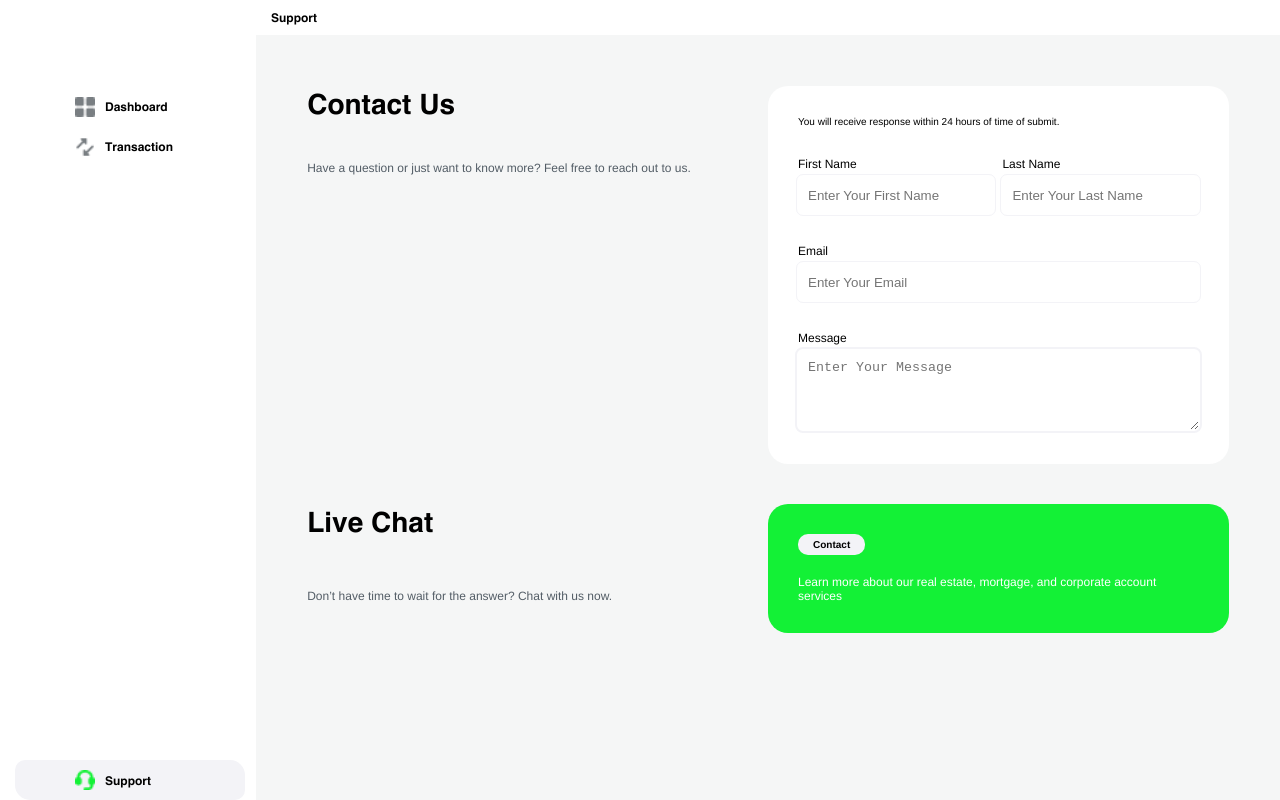
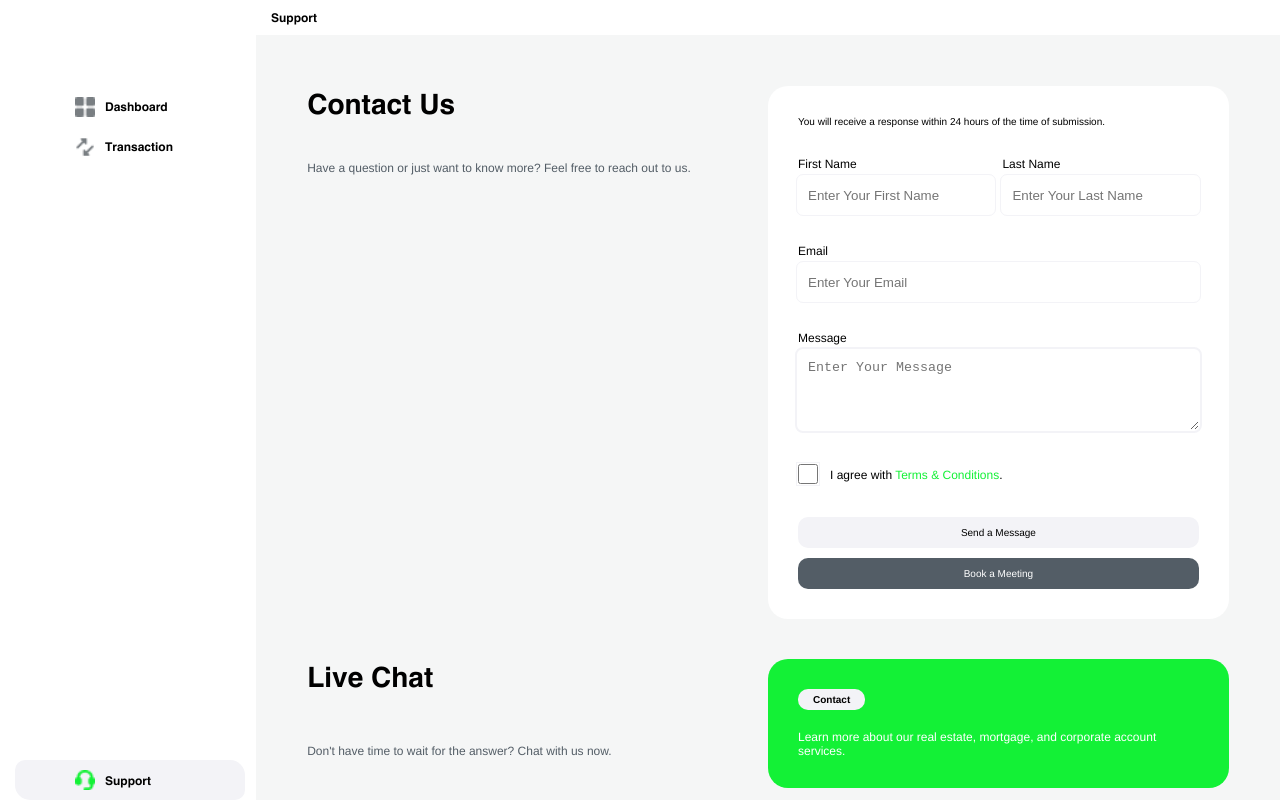
Before and after one commit to abhay112/Dashboard-assignment, a React (Create React App) app: page /contact in a window 1280 px wide. Built offline with nearby package versions, Linux system fonts and the light colour scheme.

Commit message:
check box  and contact us working

```diff
--- a/src/assets/styles/App.scss
+++ b/src/assets/styles/App.scss
@@ -539,6 +539,25 @@
                    }
                 }
               }
+              .checkbox-input-box{
+                display: flex;
+
+                .input-checkbox{
+                  height: 20px;
+                  width: 20px;
+                  margin: 0;
+                  padding-left: 10px;
+                  cursor: pointer;
+                  appearance: auto;
+                }
+                label{
+                  margin-top: 1%;
+                  margin-left: 3%;
+                  span{
+                    color: var(--color-green);
+                  }
+                }
+              }
               .input-boxes{
                 width: 100%;
                  position: relative;
@@ -587,7 +606,46 @@
                   transition-property: background-color,border-color,color,fill,stroke,opacity,box-shadow,transform;
                   transition-duration: background-color,border-color,color,fill,stroke,opacity,box-shadow,transform;
                  }
+                 .error-box{
+                  color: red;
+                  font-size: var(--text-mini);
+                  font-family: var(--font-helvicta-light);
+                  margin-top: 5px;
+                 }
+                 .green-btn{
+                  background-color: var(--color-grey-1);
+                  transition: all 500ms ease;
+                  transition-property: height, background, box-shadow;
+                  p{
+                    color: black;
+                    transition: all 500ms ease;
+                    transition-property: height, background, box-shadow;
+                  }
+                  &:hover{
+                    background-color: var(--color-grey);
+                    p{
+                      color: white;
+                    }
+                  }
+
+                 }
               }
+              .error-box{
+                color: red;
+                font-size: var(--text-mini);
+                font-family: var(--font-helvicta-light);
+                margin-top: 5px;
+               }
+              .book-meeting-btn{
+                margin-top: 10px;
+                .green-btn{
+                  background-color: var(--color-grey);
+                  p{
+                    color: white;
+                  }
+                 }
+              }
+
             }
           }
           .bottom-section{
--- a/src/pages/Contact.js
+++ b/src/pages/Contact.js
@@ -1,6 +1,94 @@
-import React from 'react'
+import React, { useState } from 'react';
+import GreenBtn from '../components/GreenBtn';
 
 const Contact = () => {
+  const [formData, setFormData] = useState({
+    firstName: '',
+    lastName: '',
+    email: '',
+    message: '',
+    agreeTerms: false,
+  });
+
+  const [formErrors, setFormErrors] = useState({
+    firstName: '',
+    lastName: '',
+    email: '',
+    message: '',
+    agreeTerms: '',
+  });
+
+  const handleInputChange = (e) => {
+    const { name, value, type, checked } = e.target;
+    setFormData((prevData) => ({
+      ...prevData,
+      [name]: type === 'checkbox' ? checked : value,
+    }));
+    // Clear the error message when the user starts typing in a field
+    setFormErrors((prevErrors) => ({ ...prevErrors, [name]: '' }));
+  };
+
+  const validateForm = () => {
+    let valid = true;
+    const errors = {};
+
+    // Check each field for validation
+    if (formData.firstName.trim() === '') {
+      errors.firstName = 'First Name is required';
+      valid = false;
+    }
+
+    if (formData.lastName.trim() === '') {
+      errors.lastName = 'Last Name is required';
+      valid = false;
+    }
+
+    if (formData.email.trim() === '') {
+      errors.email = 'Email is required';
+      valid = false;
+    }
+
+    if (formData.message.trim() === '') {
+      errors.message = 'Message is required';
+      valid = false;
+    }
+
+    if (!formData.agreeTerms) {
+      errors.agreeTerms = 'You must agree to the Terms & Conditions';
+      valid = false;
+    }
+
+    setFormErrors(errors);
+    return valid;
+  };
+
+  const handleSendMessage = () => {
+    if (validateForm()) {
+      // Add logic here to send the message with the collected data
+      console.log('Sending message:', formData);
+      setFormData({
+        firstName: '',
+        lastName: '',
+        email: '',
+        message: '',
+        agreeTerms: false,
+      });
+    }
+  };
+
+  const handleBookMeeting = () => {
+    if (validateForm()) {
+      console.log('Booking a meeting:', formData);
+      setFormData({
+        firstName: '',
+        lastName: '',
+        email: '',
+        message: '',
+        agreeTerms: false,
+      });
+    }
+  };
+
   return (
     <div className='contact-cmp'>
       <header className='header'>
@@ -9,61 +97,101 @@ const Contact = () => {
       <main>
         <div className='top-section'>
           <section className='left-section'>
-            <h2>
-              Contact Us
-            </h2>
+            <h2>Contact Us</h2>
             <p className=''>
               Have a question or just want to know more? Feel free to reach out to us.
             </p>
           </section>
           <section className='right-section'>
             <p>
-            You will receive response within 24 hours of time of submit.
+              You will receive a response within 24 hours of the time of submission.
             </p>
             <div className='two-input-box'>
               <div className='input-boxes'>
                 <label className='grey-text'>First Name</label>
-                <input type="text" placeholder='Enter Your First Name'/>
+                <input
+                  type="text"
+                  name="firstName"
+                  placeholder='Enter Your First Name'
+                  value={formData.firstName}
+                  onChange={handleInputChange}
+                />
+                {formErrors.firstName && <div className='error-box'>{formErrors.firstName}</div>}
               </div>
-              <div  className='input-boxes'>
+              <div className='input-boxes'>
                 <label className='grey-text'>Last Name</label>
-                <input type="text" placeholder='Enter Your Last Name'/>
+                <input
+                  type="text"
+                  name="lastName"
+                  placeholder='Enter Your Last Name'
+                  value={formData.lastName}
+                  onChange={handleInputChange}
+                />
+                {formErrors.lastName && <div className='error-box'>{formErrors.lastName}</div>}
               </div>
-
             </div>
             <div className='input-boxes'>
-                <label className='grey-text'>Email</label>
-                <input type="email" placeholder='Enter Your Email'/>
-              </div>
-              <div className='input-boxes'>
-                <label className='grey-text'>Message</label>
-                <textarea type="text" placeholder='Enter Your Message'/>
-              </div>
+              <label className='grey-text'>Email</label>
+              <input
+                type="email"
+                name="email"
+                placeholder='Enter Your Email'
+                value={formData.email}
+                onChange={handleInputChange}
+              />
+              {formErrors.email && <div className='error-box'>{formErrors.email}</div>}
+            </div>
+            <div className='input-boxes'>
+              <label className='grey-text'>Message</label>
+              <textarea
+                type="text"
+                name="message"
+                placeholder='Enter Your Message'
+                value={formData.message}
+                onChange={handleInputChange}
+              />
+              {formErrors.message && <div className='error-box'>{formErrors.message}</div>}
+            </div>
+            <div className='input-boxes checkbox-input-box'>
+              <input
+                type="checkbox"
+                id="term"
+                name="agreeTerms"
+                value="Term"
+                className='input-checkbox'
+                checked={formData.agreeTerms}
+                onChange={handleInputChange}
+              />
+              <label htmlFor="term">I agree with <span>Terms & Conditions</span>.</label>
+            </div>
+            {formErrors.agreeTerms && <div className='error-box'>{formErrors.agreeTerms}</div>}
+
+            <div className='input-boxes'>
+              <GreenBtn text={'Send a Message'} onClick={handleSendMessage} />
+            </div>
+            <div className='input-boxes book-meeting-btn'>
+              <GreenBtn text={'Book a Meeting'} onClick={handleBookMeeting} />
+            </div>
           </section>
         </div>
 
         <div className='bottom-section'>
           <section className='bs-left-section'>
-            <h2>
-            Live Chat
-            </h2>
+            <h2>Live Chat</h2>
             <p>
-            Don’t have time to wait for the answer? Chat with us now.
+              Don't have time to wait for the answer? Chat with us now.
             </p>
           </section>
-          <section  className='bs-right-section'>
-            <h2 className='grey-btn'>
-              Contact
-            </h2>
-            <p >
-            Learn more about our real estate, mortgage, and corporate account services
+          <section className='bs-right-section'>
+            <h2 className='grey-btn'>Contact</h2>
+            <p>
+              Learn more about our real estate, mortgage, and corporate account services.
             </p>
           </section>
         </div>
-
       </main>
-    </div >
-  )
+    </div>
+  );
 }
 
-export default Contact
+export default Contact;
```
